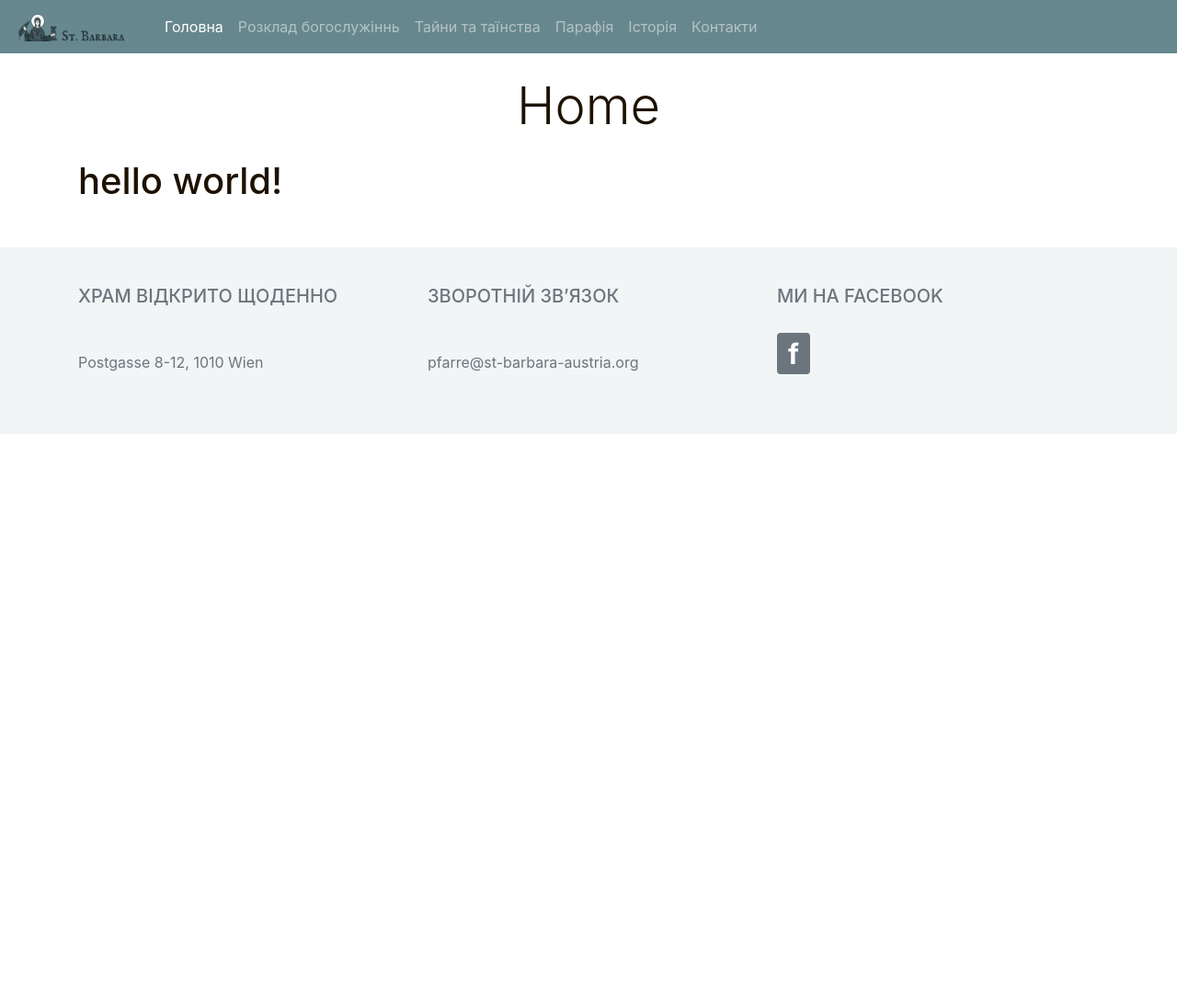
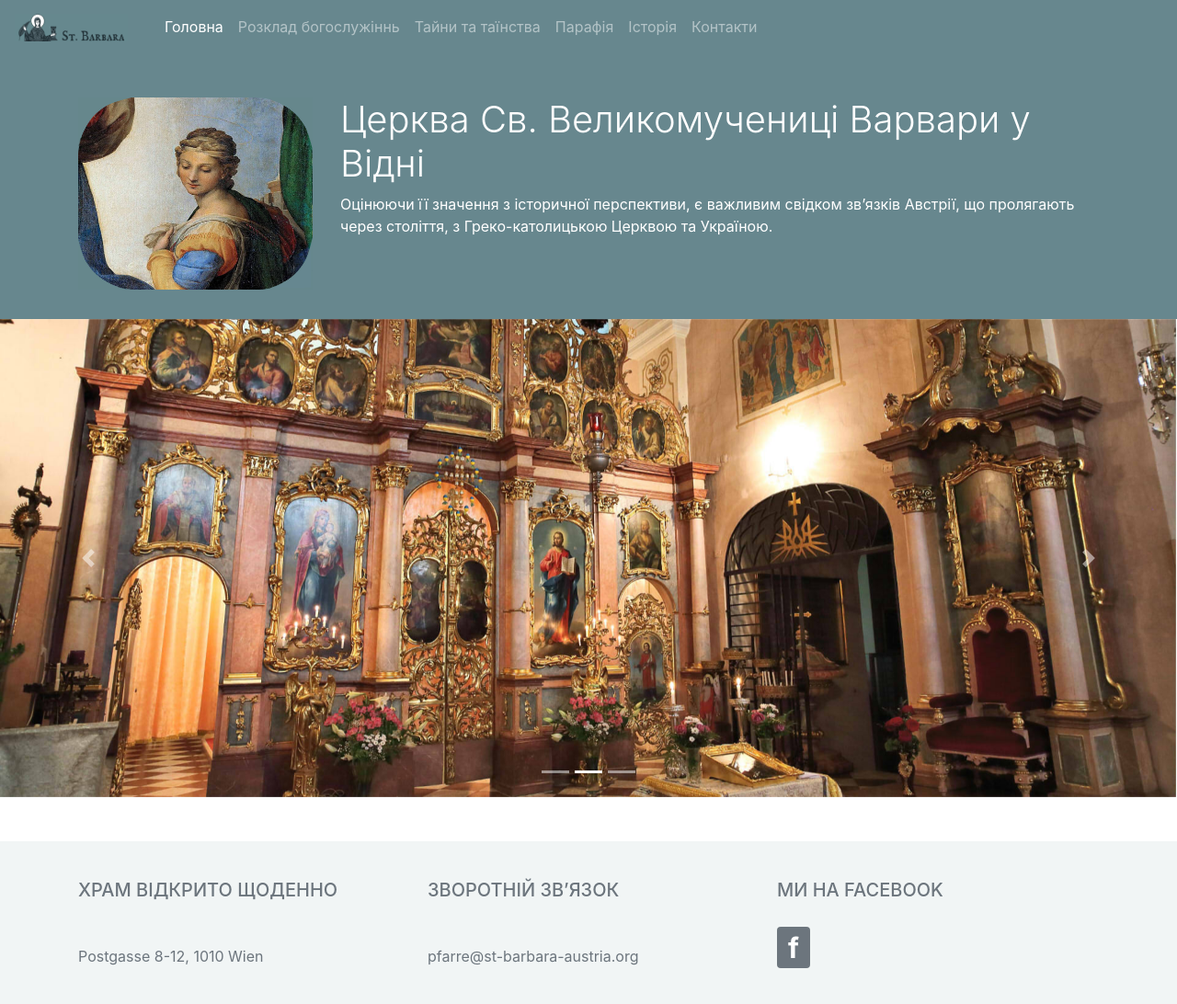
Before and after one commit to n3braska/jekyll, a Jekyll site: the page built from index.html, in a window 1280 px wide and 1114 px high. Shown: the top 1092 px of the window at 92% size. Built offline with Jekyll 4.4.1, drawn with Linux system fonts in a browser that asks for light colours; nearby versions of some CDN libraries.

Commit message:
indexlayout.html created and index.html finished

```diff
--- /dev/null
+++ b/_layouts/indexlayout.html
@@ -0,0 +1,74 @@
+<!doctype html>
+<html lang="en">
+  <head>
+    <!-- Required meta tags -->
+    <meta charset="utf-8">
+    <meta name="viewport" content="width=device-width, initial-scale=1, shrink-to-fit=no">
+
+    <!-- Bootstrap CSS -->
+    <link rel="stylesheet" href="https://stackpath.bootstrapcdn.com/bootstrap/4.2.1/css/bootstrap.min.css"
+	    integrity="sha384-GJzZqFGwb1QTTN6wy59ffF1BuGJpLSa9DkKMp0DgiMDm4iYMj70gZWKYbI706tWS"
+		crossorigin="anonymous">
+	<link rel="stylesheet" href="style4.css">
+	<link rel="stylesheet" href="style.css">
+
+    <title>{{ page.title }}</title>
+  </head>
+  <body>
+    {% include navigation.html %}
+	<div class="container-fluid color_bar py-3 justify-content-center">
+	    <div class="container mt-3 wh-color">
+		  <div class="row">
+
+		     <div class="col-lg-3 col-sm-4 col-xs-12 my-3">
+			   <img src="images/portret.jpg" alt="" class="w-100">
+			</div>
+
+			<div class="col my-3">
+			<h1 class="display-4 title wh-color"> {{ page.title }} </h1>
+			<p> {{ page.belowtitletext }} </p>
+			</div>
+
+		  </div>
+		</div>
+	</div>
+
+	{{ content }}
+
+
+    <div class="container-fluid bg-footer mt-auto">
+	<div class="container">
+
+
+	<div class="row mt-5">
+	    <div class="container space">
+	    </div>
+	    <div class="col-lg-4 col-sm-12 text-left mt-3">
+		    <h5 class="text-secondary">ХРАМ ВІДКРИТО ЩОДЕННО</h4>
+			<p class="text-secondary mt-5">Postgasse 8-12, 1010 Wien</p>
+		</div>
+		<div class="col-lg-4 col-sm-12 text-left  mt-3">
+		    <h5 class="text-secondary">ЗВОРОТНІЙ ЗВ’ЯЗОК</h4>
+
+			<p class="text-secondary mt-5">pfarre@st-barbara-austria.org</p>
+		</div>
+		<div class="col-lg-4 col-sm-12 text-left  mt-3">
+		    <h5 class="text-secondary">МИ НА FACEBOOK</h4>
+
+			<h1 class=" mt-4"><span class="badge badge-secondary">f</span></h1>
+		</div>
+	    <div class="container space">
+	    </div>
+		<div class="container space">
+	    </div>
+	</div>
+	</div>
+	</div>
+
+    <!-- Optional JavaScript -->
+    <!-- jQuery first, then Popper.js, then Bootstrap JS -->
+    <script src="https://code.jquery.com/jquery-3.3.1.slim.min.js" integrity="sha384-q8i/X+965DzO0rT7abK41JStQIAqVgRVzpbzo5smXKp4YfRvH+8abtTE1Pi6jizo" crossorigin="anonymous"></script>
+    <script src="https://cdnjs.cloudflare.com/ajax/libs/popper.js/1.14.6/umd/popper.min.js" integrity="sha384-wHAiFfRlMFy6i5SRaxvfOCifBUQy1xHdJ/yoi7FRNXMRBu5WHdZYu1hA6ZOblgut" crossorigin="anonymous"></script>
+    <script src="https://stackpath.bootstrapcdn.com/bootstrap/4.2.1/js/bootstrap.min.js" integrity="sha384-B0UglyR+jN6CkvvICOB2joaf5I4l3gm9GU6Hc1og6Ls7i6U/mkkaduKaBhlAXv9k" crossorigin="anonymous"></script>
+  </body>
+</html>
--- a/index.html
+++ b/index.html
@@ -1,8 +1,39 @@
 ---
-title: Home
-headtext: Hello World!
-layout: default
+title: Церква Св. Великомучениці Варвари у Відні
+belowtitletext: Оцінюючи її значення з історичної перспективи, є важливим свідком зв’язків Австрії,
+                що пролягають через століття, з Греко-католицькою Церквою та Україною.
+layout: indexlayout
 ---
 
 
-<h1>{{ page.headtext | downcase }}</h1>
+	<div class="container-fluid p-0">
+	    <div id="carouselIndikators" class="carousel slide" data-ride="carousel">
+	    	<ol class="carousel-indicators">
+			    <li class="active" data-target="#carouselIndikators" data-slide-to="0">
+				</li>
+				<li data-target="#carouselIndikators" data-slide-to="2">
+				</li>
+				<li data-target="#carouselIndikators" data-slide-to="3">
+				</li>
+		    </ol>
+			<div class="carousel-inner">
+			    <div class="carousel-item active">
+			        <img src="images/1.jpg" alt="" class="d-block w-100">
+			    </div>
+				<div class="carousel-item">
+			        <img src="images/2.jpg" alt="" class="d-block w-100">
+			    </div>
+				<div class="carousel-item">
+			        <img src="images/3.jpg" alt="" class="d-block w-100">
+			    </div>
+				<a href="#carouselIndikators" class="carousel-control-prev" role="button" data-slide="prev">
+				    <span class="carousel-control-prev-icon" aria-hidden="true"></span>
+					<span class="sr-only">Previous</span>
+				</a>
+				<a href="#carouselIndikators" class="carousel-control-next" role="button" data-slide="next">
+				    <span class="carousel-control-next-icon" aria-hidden="true"></span>
+					<span class="sr-only">Next</span>
+				</a>
+			</div>
+		</div>
+	</div>
--- a/style.css
+++ b/style.css
@@ -21,7 +21,7 @@
 }
 
 .wh-color{
-	text-color: white;
+	color: white;
 }
 
 .textal
```
Also changed, not shown: images/1.jpg (added), images/2.jpg (added), images/3.jpg (added), images/portret.jpg (added), 6 other files.
